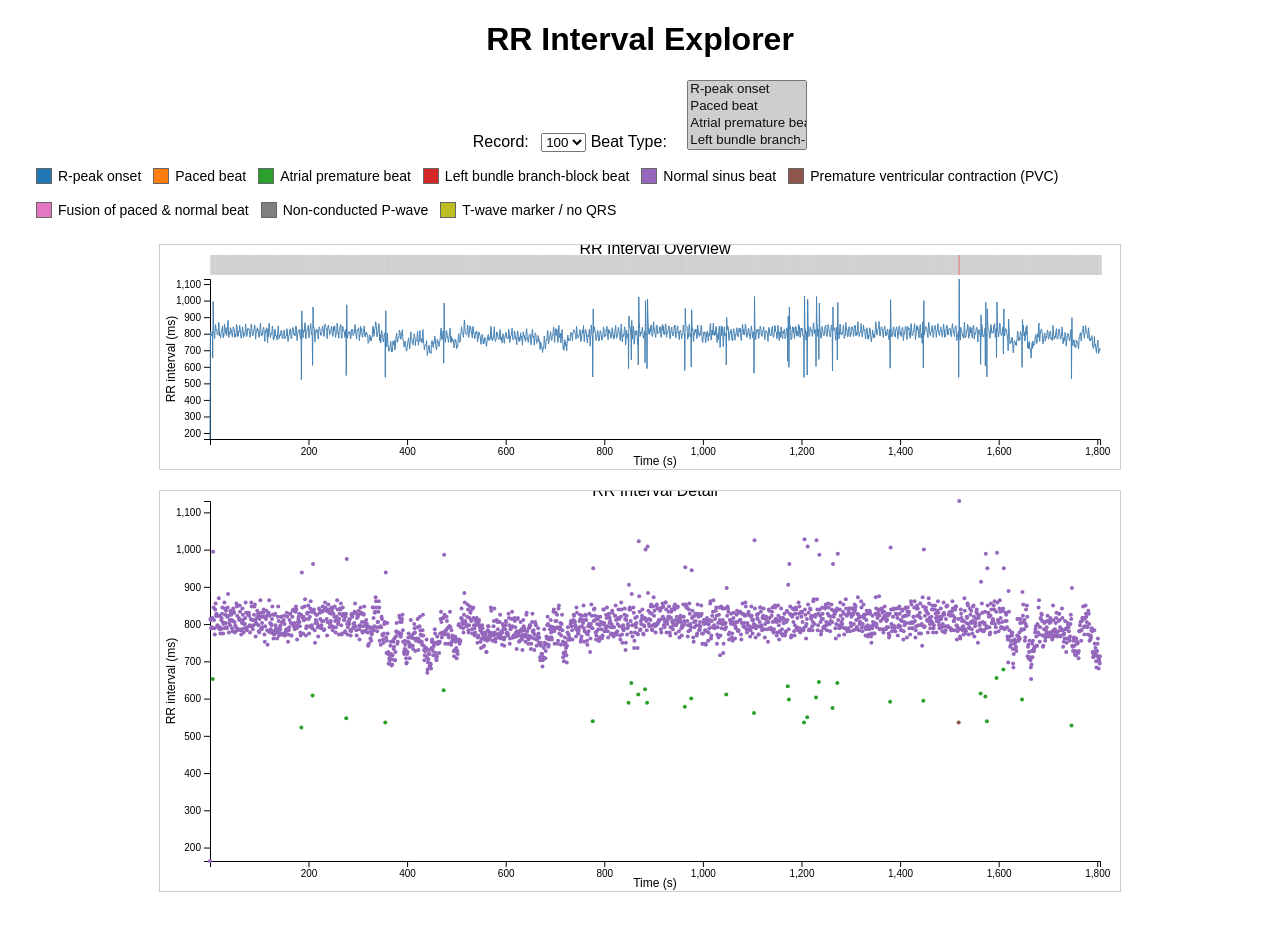
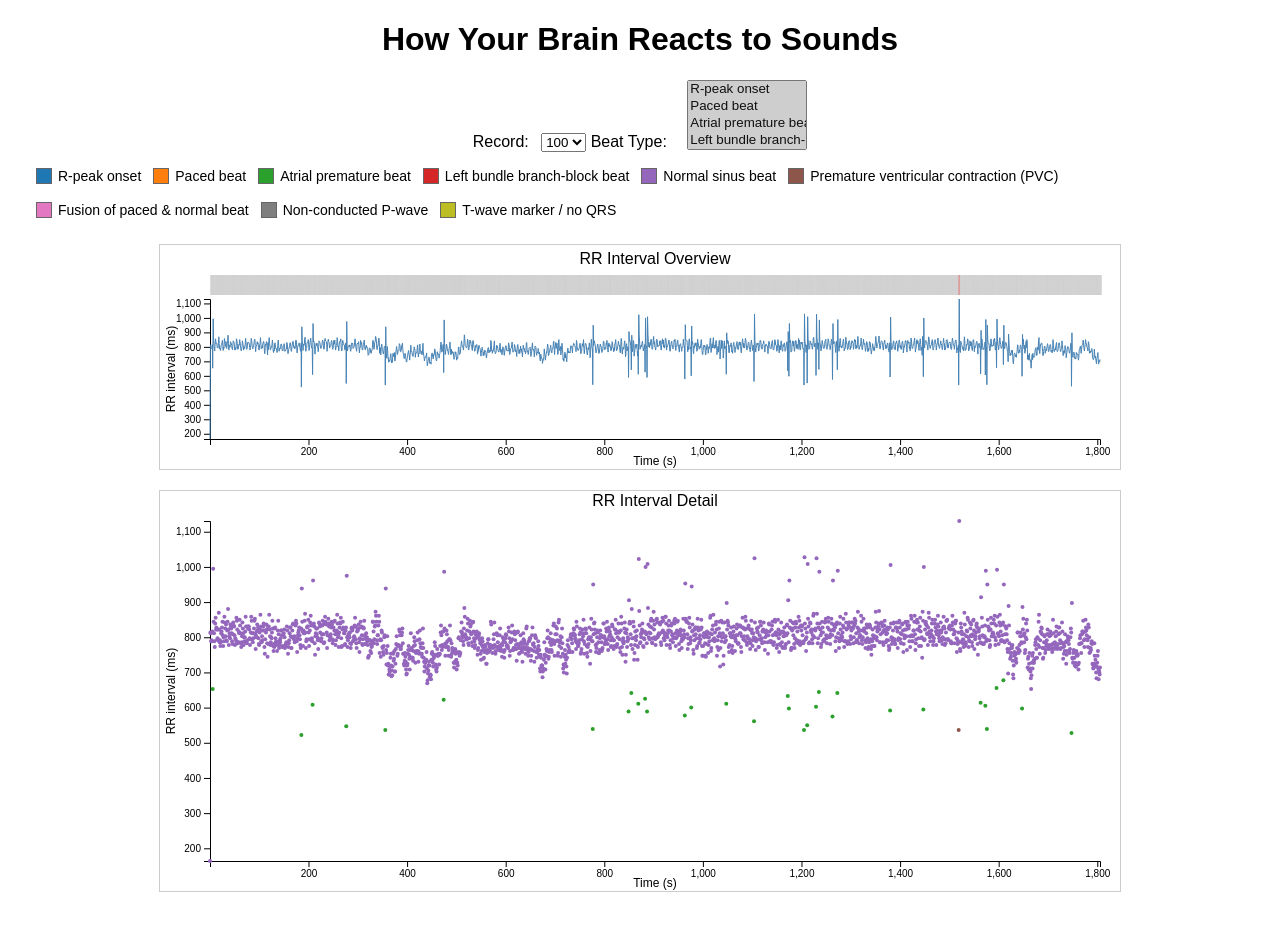
Before and after one commit to borngreat26/DSC106_ClusterFunks2, a plain HTML site: page index.html in a window 1280 px wide. Drawn offline with nearby package versions, Linux system fonts and the light colour scheme.

Commit message:
Updated title

```diff
--- a/index.html
+++ b/index.html
@@ -2,12 +2,12 @@
 <html lang="en">
 <head>
   <meta charset="UTF-8">
-  <title>RR Interval Explorer</title>
+  <title>How Your Brain Reacts to Sounds</title>
   <link rel="stylesheet" href="style.css">
   <script src="https://d3js.org/d3.v7.min.js"></script>
 </head>
 <body>
-  <h1>RR Interval Explorer</h1>
+  <h1>How Your Brain Reacts to Sounds</h1>
 
   <div id="controls">
     <label for="record-select">Record:</label>
--- a/main.js
+++ b/main.js
@@ -1,7 +1,7 @@
 // main.js
 
 // ─── 0) Margins & SVG setup ────────────────────────────────────────────────
-const margin = { top: 10, right: 20, bottom: 30, left: 50 };
+const margin = { top: 30, right: 20, bottom: 30, left: 50 };
 const ovW    = 960 - margin.left - margin.right;
 const ovH    = 200 - margin.top - margin.bottom;
 const detW   = 960 - margin.left - margin.right;
```
